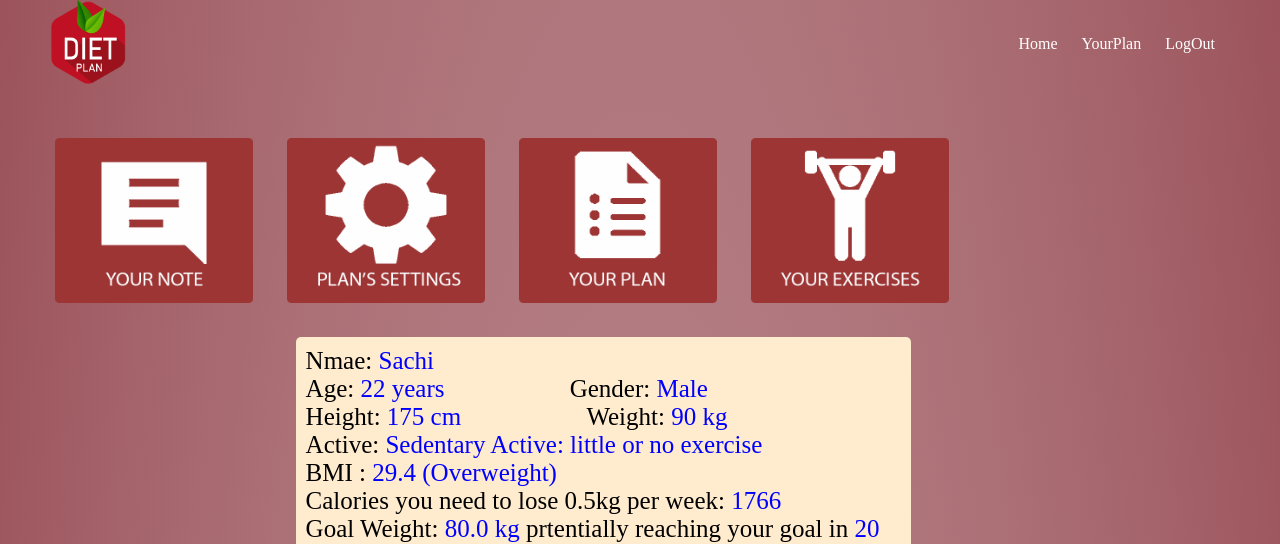
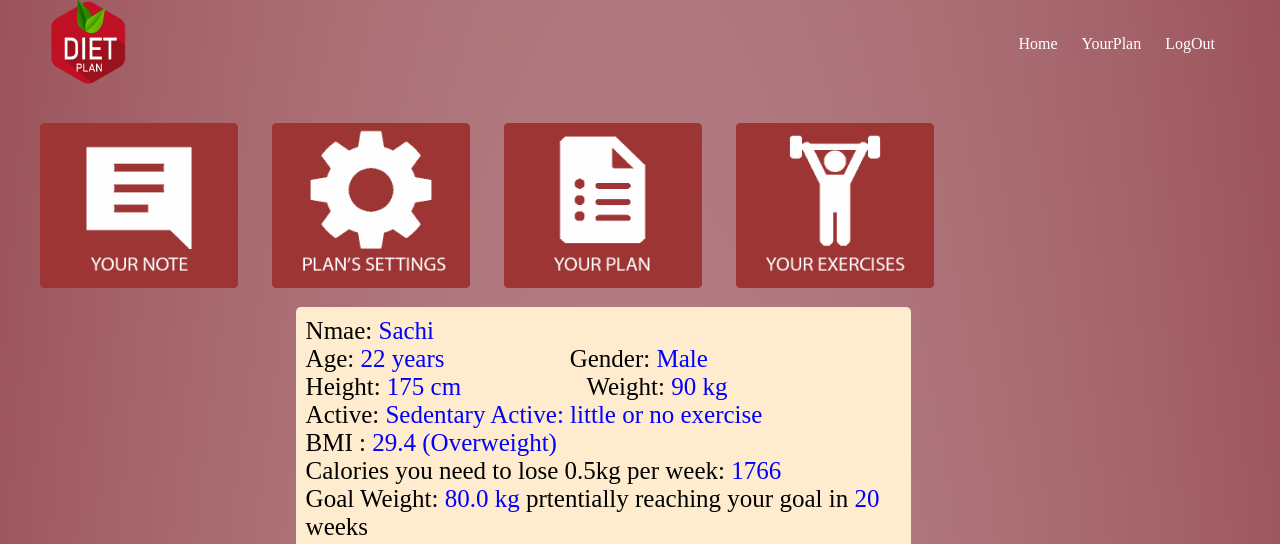
Before and after one commit to sadiq1999/flask, a Flask app: page /YourPlan in a window 1280 px wide. Shown: the part 21-565 px from the top of the page. Run offline with Flask 2, Linux system fonts and the light colour scheme; a user stored in the database is signed in; data comes from the database, SQL or seed files in the repository.

Commit message:
Update YourPlan.html

```diff
--- a/website/templates/YourPlan.html
+++ b/website/templates/YourPlan.html
@@ -62,7 +62,7 @@
 
             <!-- featured -->
 
-            <div class="col-h">
+            <div class="col-h2">
                 <a id="note" href="/note"><img src="static/Image/Icons/note.png" class="image"></a>
                 <a id="settings" href="/settings"><img src="static/Image/Icons/SETTINGS.png" class="image"></a>
                 <a id="plan" href="/plan"><img src="static/Image/Icons/plan.png" class="image"></a>
```
